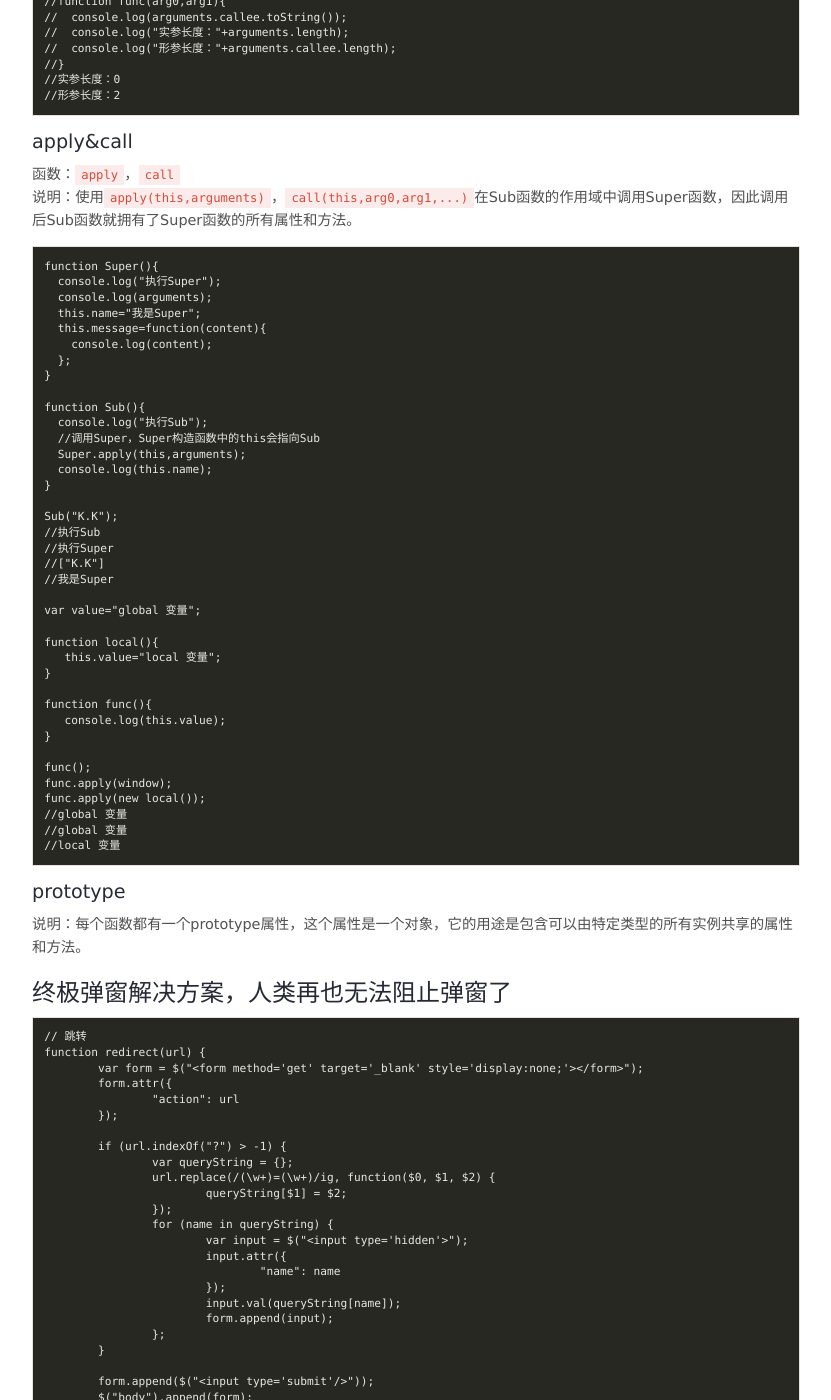
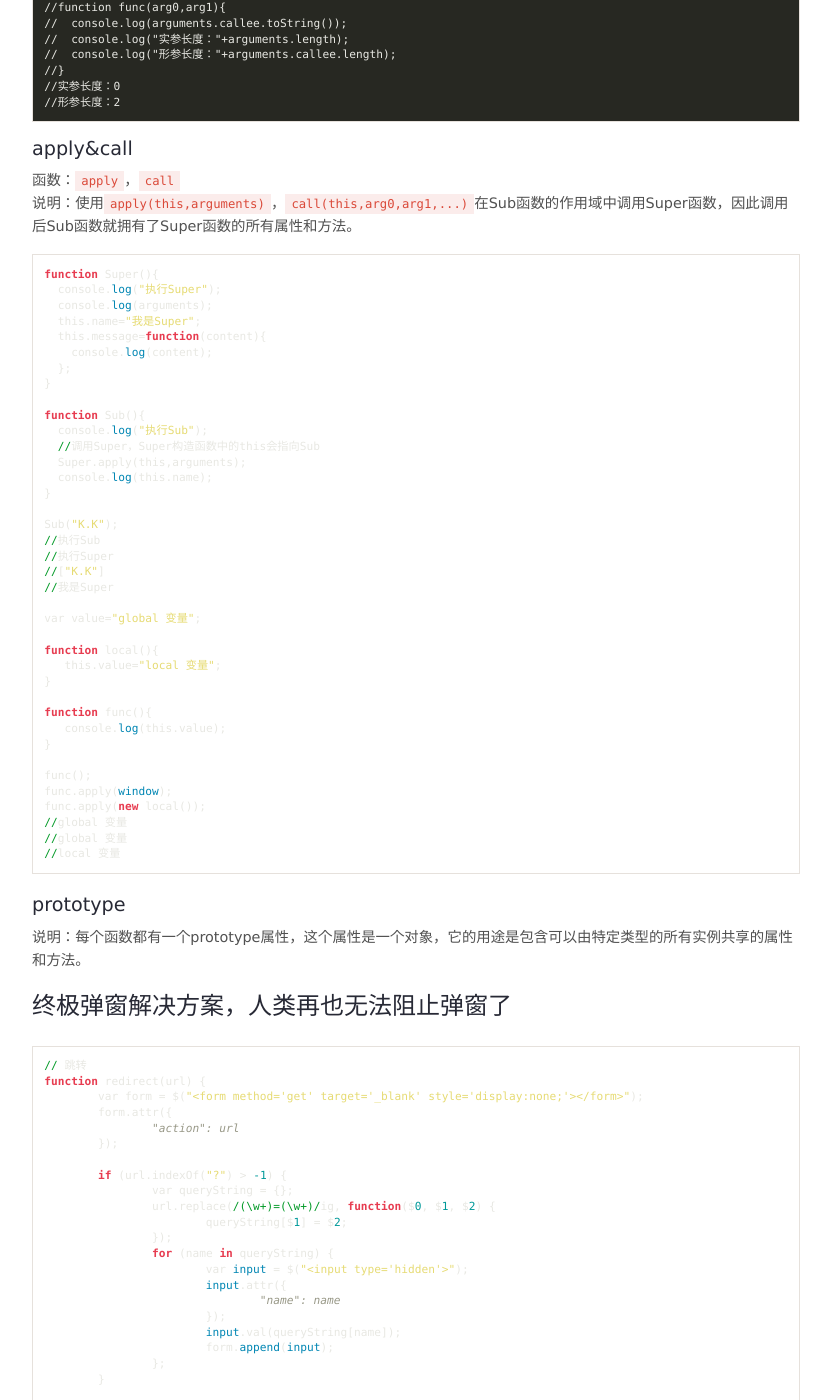
Before and after one commit to junhc/junhc.github.io, a Jekyll site: the page built from _posts/2015-08-21-javascript.md, in a window 1280 px wide and 1400 px high, scrolled down 1143 px. Shown: the whole window, without its empty margins (224-1055 px from the left). Built offline with Jekyll 4.4.1, drawn with Linux system fonts in a browser that asks for light colours; Markdown is read by kramdown in place of the engine named in the settings; comment, search, counter and statistics services are not loaded; some of the changed text lies outside the part shown.

Commit message:
Update 2015-08-21-javascript.md

````diff
--- a/_posts/2015-08-21-javascript.md
+++ b/_posts/2015-08-21-javascript.md
@@ -19,7 +19,7 @@ permalink: javascript
 属性：`caller`
 说明：`func.caller` 返回一个*调用方函数*的引用
 
-```JavaScript
+```vim
 function func(){
   if(func.caller){
      console.log(func.caller.arguments);
@@ -62,7 +62,7 @@ func();
 函数：`apply`，`call`
 说明：使用`apply(this,arguments)`，`call(this,arg0,arg1,...)`在Sub函数的作用域中调用Super函数，因此调用后Sub函数就拥有了Super函数的所有属性和方法。
 
-```JavaScript
+```vim
 function Super(){
   console.log("执行Super");
   console.log(arguments);
@@ -107,7 +107,7 @@ func.apply(new local());
 说明：每个函数都有一个prototype属性，这个属性是一个对象，它的用途是包含可以由特定类型的所有实例共享的属性和方法。
 
 ### 终极弹窗解决方案，人类再也无法阻止弹窗了
-```JavaScript
+```vim
 // 跳转
 function redirect(url) {
 	var form = $("<form method='get' target='_blank' style='display:none;'></form>");
````
